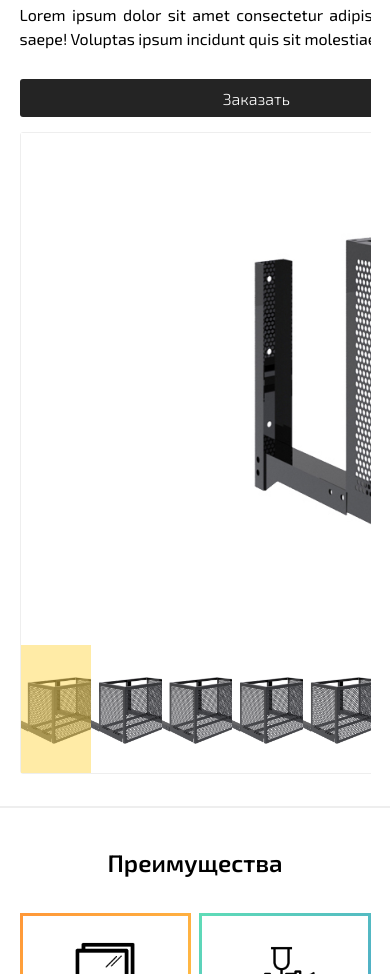
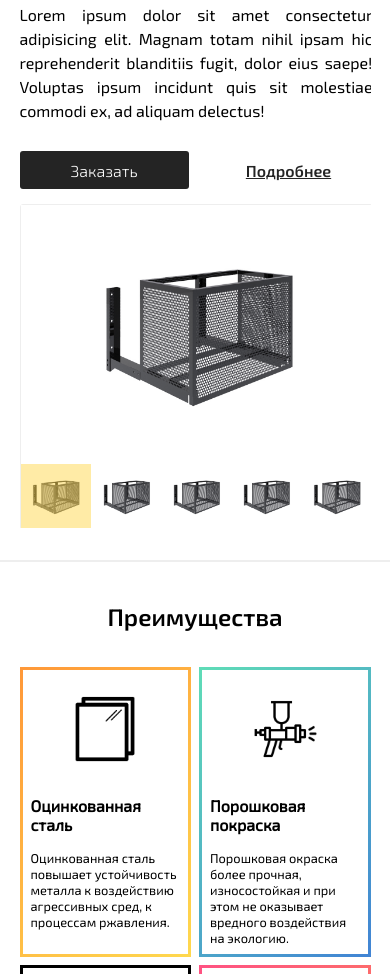
Before and after one commit to AnDryhaSpur/korziny-frontend, a website: page index.html in a window 390 px wide. Shown: the part 2075-3049 px from the top of the page. Drawn offline with nearby package versions, Linux system fonts and the light colour scheme.

Commit message:
MacOS #8

```diff
--- a/scss/main.scss
+++ b/scss/main.scss
@@ -1161,11 +1161,10 @@ section {
 }
 
 .products__photos {
-    // display: grid;
     border: 1px solid $grey;
     border-radius: 3px;
     width: 100%;
-    max-width: 60rem;
+    max-width: 60vw;
     height: 100%;
     max-height: 40rem;
 }
@@ -1177,13 +1176,11 @@ section {
 }
 
 .products__photoBig {
-    grid-row: 1;
     height: 80%;
     width: 100%;
 }
 
 .products__photoThumbs {
-    grid-row: 2;
     height:  20%;
     width: 100%;
     .swiper-slide-thumb-active {
@@ -2229,6 +2226,9 @@ section {
         &__descriptionTitle {
             font-size: 1.2rem;
         }
+        &__photos {
+            max-width: 90vw;
+        }
         &__icons {
             grid-template-columns: 1fr 1fr;
             grid-template-rows: repeat(4, 1fr);
```
Also changed, not shown: css/main.css.
